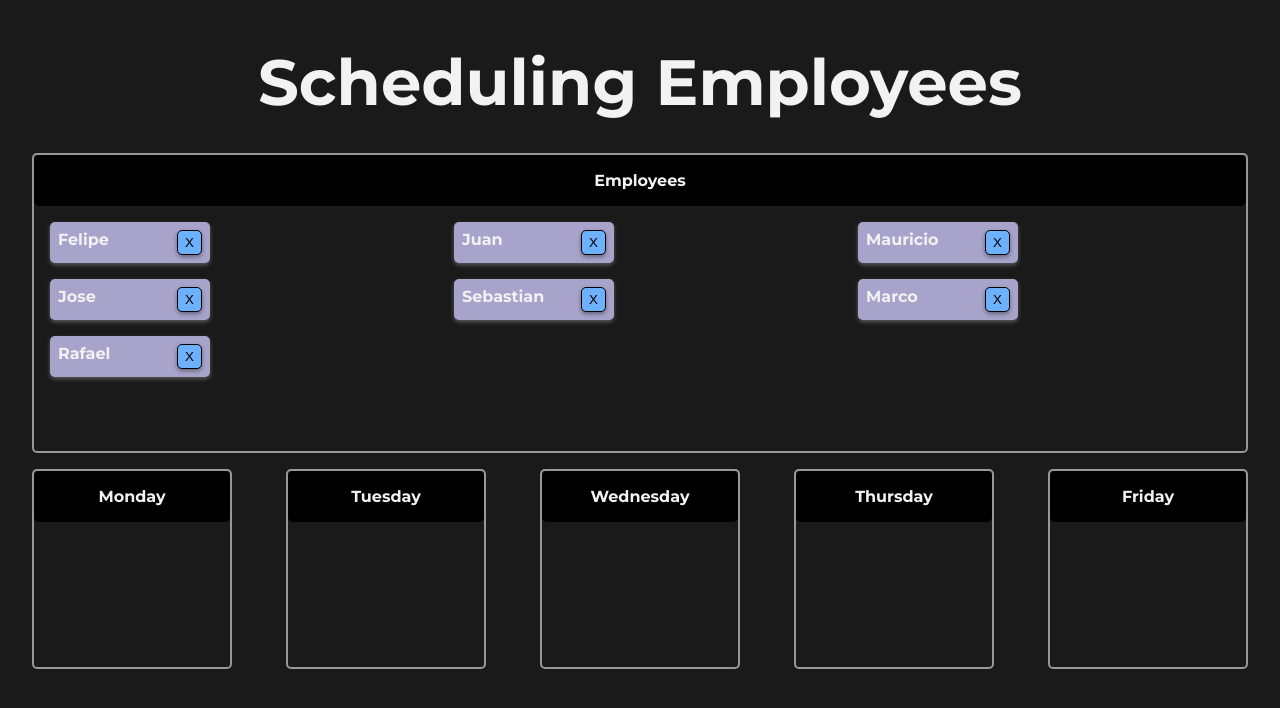
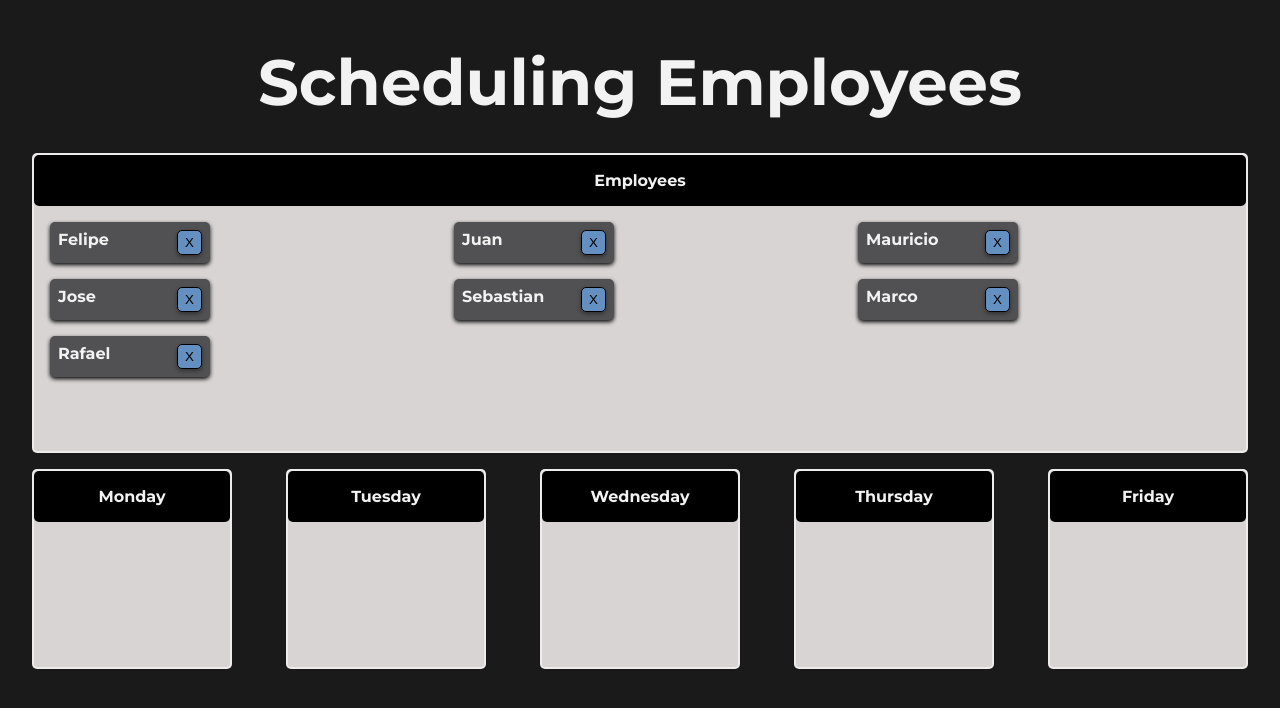
Before and after one commit to Pipeto84/employees, a React (Vite) app: page / in a window 1280 px wide. Shown: the top 708 px of the page. Built offline with nearby package versions, Linux system fonts and the light colour scheme.

Commit message:
color changed

```diff
--- a/src/index.css
+++ b/src/index.css
@@ -48,6 +48,7 @@ body {
   width: 100%;
 }
 .layout-cards {
+  background-color: rgb(216, 212, 212);
   border: 2px solid #ffffff8c;
   border-radius: 5px;
   transition: all 0.3s linear;
@@ -63,8 +64,8 @@ body {
   text-transform: capitalize;
 }
 .layout-dragging {
-  background: #ffffff17;
-  border: 2px dashed #ffffff8c;
+  background-color: rgb(216, 212, 212);
+  border: 2px dashed #0202028c;
 }
 .containerEmployees{
   height: 300px;
@@ -74,13 +75,13 @@ body {
   display: flex;
   justify-content: space-between;
   margin: 1rem 1rem 0 1rem;
-  background-color: rgb(168, 163, 202);
+  background-color: rgb(81, 81, 83);
   border-radius: 5px;
   padding: .5rem;
   cursor: pointer;
   animation: fadeIn 0.3s ease-in-out;
   width: 10rem;
-  box-shadow: 0 2px 4px rgba(190, 190, 190, 0.4);
+  box-shadow: 0 2px 4px rgb(3, 3, 3);
 }
 .card-container > p {
   font-weight: bold;
@@ -89,7 +90,7 @@ body {
 .cancel {
   height: 25px;
   width: 25px;
-  background-color: rgb(109, 176, 252);
+  background-color: rgba(109, 176, 252, 0.651);
   border-radius: 5px;
   border: black solid 1px;
   box-shadow: 0 2px 4px rgba(0, 0, 0, .4);
```
